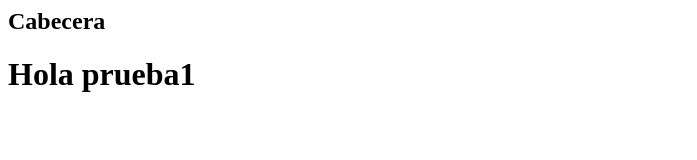
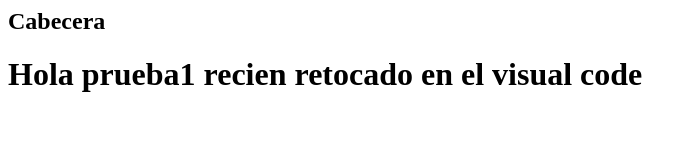
Before and after one commit to rubben99/Prueba1, a plain HTML site: page index.html in a window 1280 px wide. Shown: the whole page, without its empty margins (0-697 px from the left). Drawn offline with Linux system fonts and the light colour scheme.

Commit message:
probando velocidad

```diff
--- a/index.html
+++ b/index.html
@@ -3,6 +3,8 @@
         <h2>Cabecera</h2>
     </header>
     <body>
-        <h1>Hola prueba1</h1>
+        <h1>Hola prueba1
+            recien retocado en el visual code
+        </h1>
     </body>
 </html>
```
